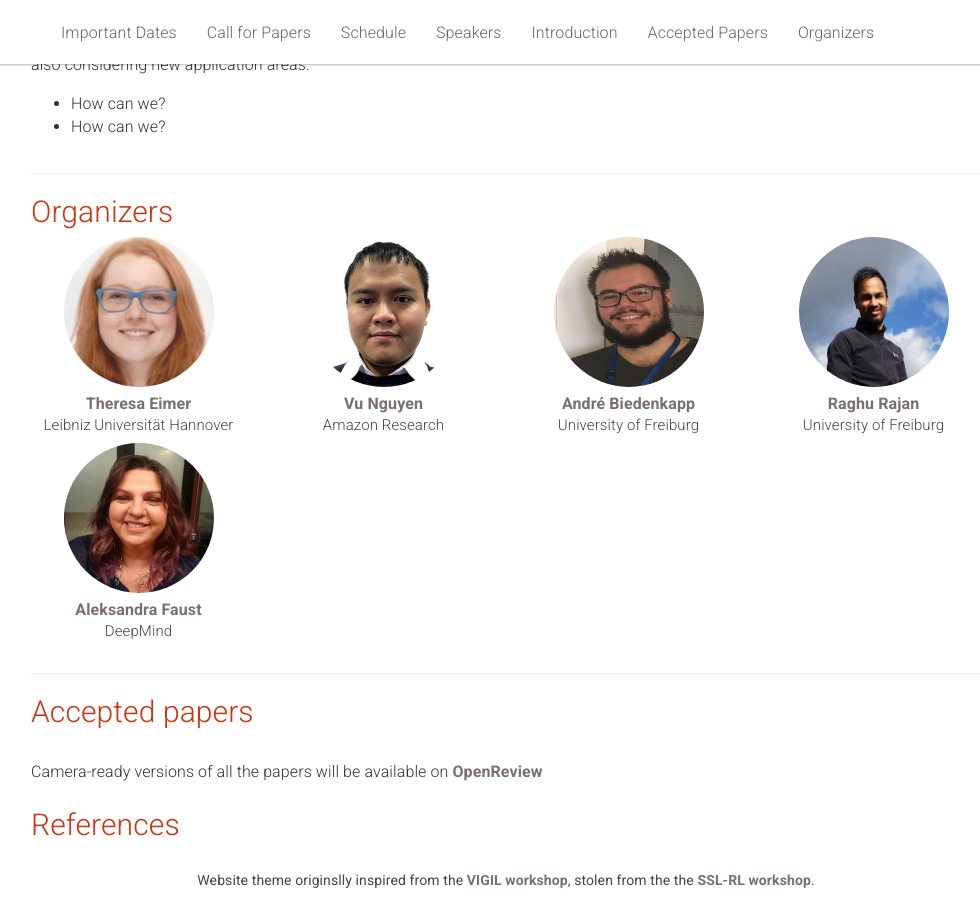
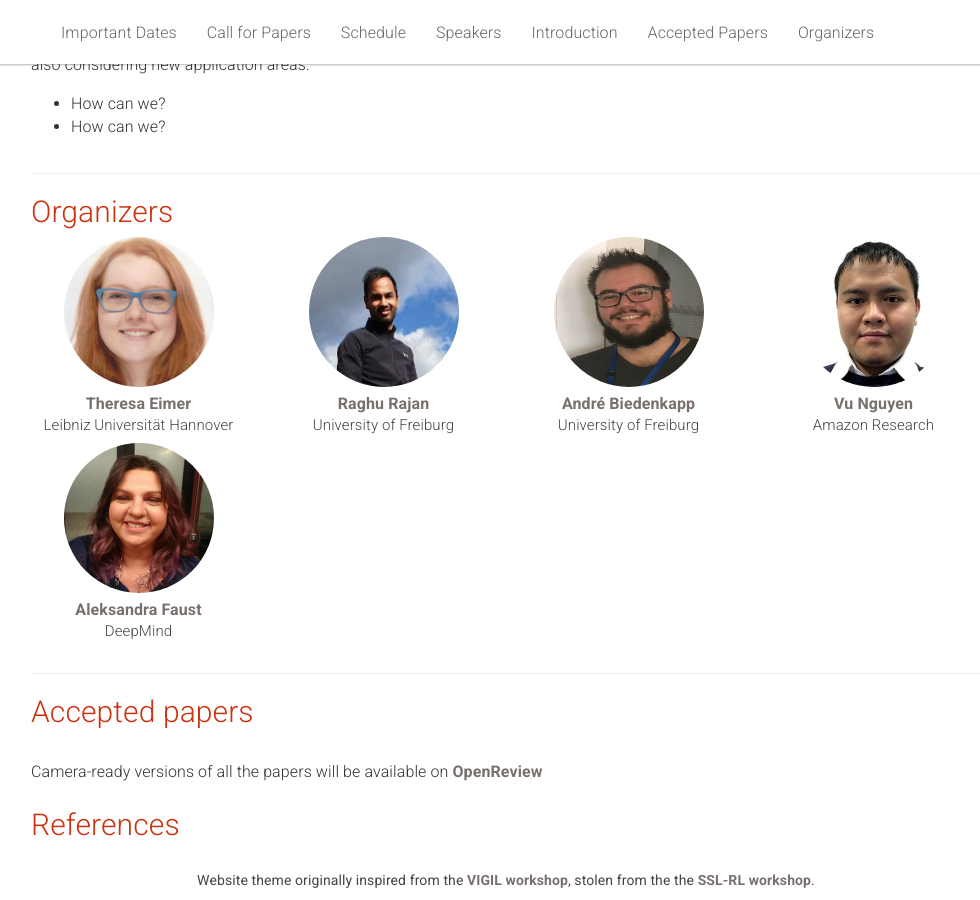
Before and after one commit to autorlworkshop/autorlworkshop.github.io, a Jekyll site: the page built from _pages/home.md, in a window 1280 px wide and 900 px high, scrolled down 3269 px. Shown: the whole window, without its empty margins (134-1114 px from the left). Built offline with Jekyll 4.4.1, drawn with Linux system fonts in a browser that asks for light colours; part of the change alters nothing that is shown.

Commit message:
Update links, reposition

```diff
--- a/_pages/home.md
+++ b/_pages/home.md
@@ -339,30 +339,31 @@ acknowledgements: ""
 </div>
 <div class="row">
   <div class="col-xs-6 col-lg-3 people">
-    <a href="https://www.tnt.uni-hannover.de/staff/eimer/">
+    <a href="https://www.ai.uni-hannover.de/de/institut/team/eimer/">
       <img class="people-pic" src="{{ "/static/img/people/theresa.png" | prepend:site.baseurl }}">
     </a>
     <div class="people-name">
-      <a href="https://www.tnt.uni-hannover.de/staff/eimer/">Theresa Eimer</a>
+      <a href="https://www.ai.uni-hannover.de/de/institut/team/eimer/">Theresa Eimer</a>
       <h6>Leibniz Universität Hannover</h6>
-    </div>
-  </div>
-  <div class="col-xs-6 col-lg-3 people">
-    <a href="http://vu-nguyen.org/">
-      <img class="people-pic" src="{{ "/static/img/people/vu.png" | prepend:site.baseurl }}">
-    </a>
-    <div class="people-name people">
-      <a href="http://vu-nguyen.org/">Vu Nguyen</a>
-      <h6>Amazon Research</h6>
     </div>
   </div>
 
   <div class="col-xs-6 col-lg-3 people">
-    <a href="https://https://andrebiedenkapp.github.io/">
+    <a href="https://ml.informatik.uni-freiburg.de/people/rajan/index.html">
+      <img class="people-pic" src="{{ "/static/img/people/raghu.jpeg" | prepend:site.baseurl }}">
+    </a>
+    <div class="people-name">
+      <a href="https://ml.informatik.uni-freiburg.de/people/rajan/index.html">Raghu Rajan</a>
+      <h6>University of Freiburg</h6>
+    </div>
+  </div>
+
+  <div class="col-xs-6 col-lg-3 people">
+    <a href="https://andrebiedenkapp.github.io/">
       <img class="people-pic" src="{{ "/static/img/people/andre.png" | prepend:site.baseurl }}">
     </a>
     <div class="people-name">
-      <a href="https://https://andrebiedenkapp.github.io/">André Biedenkapp</a>
+      <a href="https://andrebiedenkapp.github.io/">André Biedenkapp</a>
       <h6>University of Freiburg</h6>
     </div>
   </div>
@@ -374,12 +375,12 @@ acknowledgements: ""
   </div>-->
 
   <div class="col-xs-6 col-lg-3 people">
-    <a href="https://ml.informatik.uni-freiburg.de/people/rajan/index.html">
-      <img class="people-pic" src="{{ "/static/img/people/raghu.jpeg" | prepend:site.baseurl }}">
+    <a href="http://vu-nguyen.org/">
+      <img class="people-pic" src="{{ "/static/img/people/vu.png" | prepend:site.baseurl }}">
     </a>
-    <div class="people-name">
-      <a href="https://ml.informatik.uni-freiburg.de/people/rajan/index.html">Raghu Rajan</a>
-      <h6>University of Freiburg</h6>
+    <div class="people-name people">
+      <a href="http://vu-nguyen.org/">Vu Nguyen</a>
+      <h6>Amazon Research</h6>
     </div>
   </div>
 
@@ -433,5 +434,5 @@ acknowledgements: ""
 </div>
 
 <div class="text-center p-3" style="background-color: rgba(0, 0, 0, 0)">
-    <h6>Website theme originslly inspired from the <a href="https://github.com/vigilworkshop/vigilworkshop.github.io">VIGIL workshop</a>, stolen from the  the <a href="https://github.com/sslrlworkshop/sslrlworkshop.github.io">SSL-RL workshop</a>. </h6>
+    <h6>Website theme originally inspired from the <a href="https://github.com/vigilworkshop/vigilworkshop.github.io">VIGIL workshop</a>, stolen from the  the <a href="https://github.com/sslrlworkshop/sslrlworkshop.github.io">SSL-RL workshop</a>. </h6>
   </div>
```
